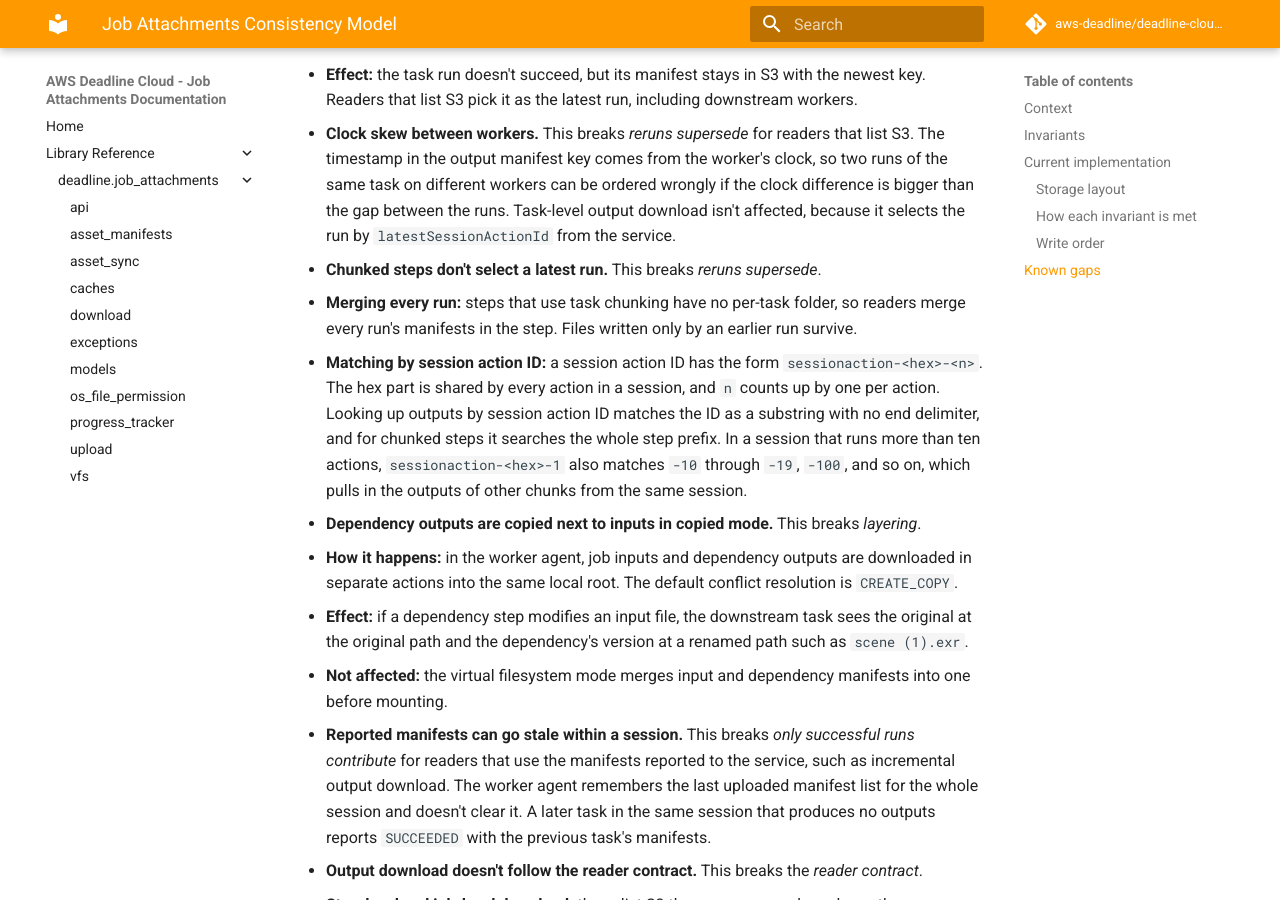
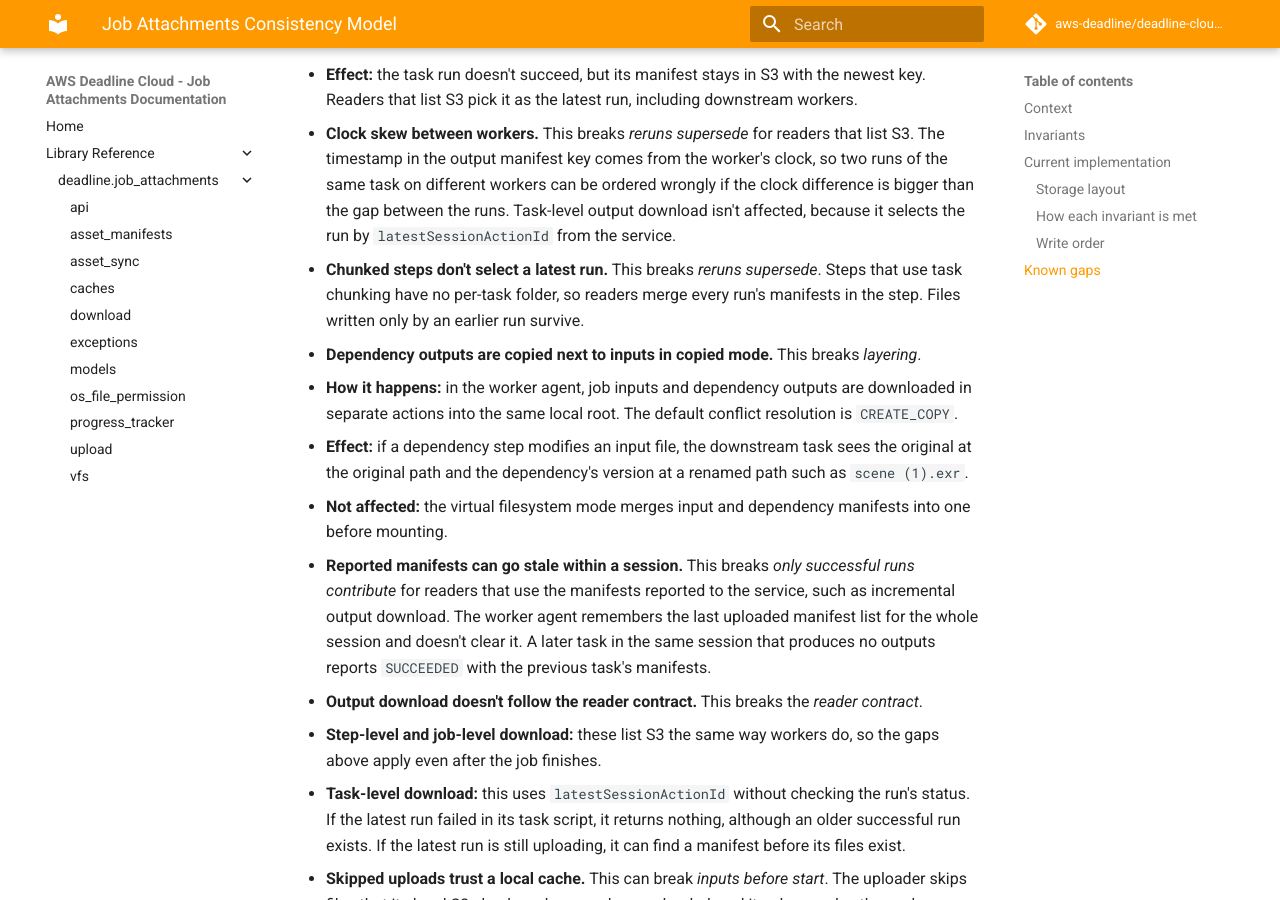
Before and after one commit to aws-deadline/deadline-cloud-job-attachments, an MkDocs documentation site: the page built from docs/design/consistency-model.md, in a window 1280 px wide and 900 px high, scrolled down 3517 px. Built offline with MkDocs 1.6.1 and Material for MkDocs 9.7.7, drawn with Linux system fonts in a browser that asks for light colours; comment, search, counter and statistics services are not loaded.

Commit message:
docs: move session action ID matching to an issue
The unterminated session action ID match is a bug rather than a
consistency-model gap. Tracked in #100.

Signed-off-by: Stephen Crowe <6042774+crowecawcaw@users.noreply.github.com>

```diff
--- a/docs/design/consistency-model.md
+++ b/docs/design/consistency-model.md
@@ -73,9 +73,7 @@ For each asset root, the manifest is written before the files it references (`S3
   - **How it happens:** the output upload fails, is canceled, or the worker dies after at least one manifest has been written. This includes a task with several asset roots where a later root fails.
   - **Effect:** the task run doesn't succeed, but its manifest stays in S3 with the newest key. Readers that list S3 pick it as the latest run, including downstream workers.
 - **Clock skew between workers.** This breaks *reruns supersede* for readers that list S3. The timestamp in the output manifest key comes from the worker's clock, so two runs of the same task on different workers can be ordered wrongly if the clock difference is bigger than the gap between the runs. Task-level output download isn't affected, because it selects the run by `latestSessionActionId` from the service.
-- **Chunked steps don't select a latest run.** This breaks *reruns supersede*.
-  - **Merging every run:** steps that use task chunking have no per-task folder, so readers merge every run's manifests in the step. Files written only by an earlier run survive.
-  - **Matching by session action ID:** a session action ID has the form `sessionaction-<hex>-<n>`. The hex part is shared by every action in a session, and `n` counts up by one per action. Looking up outputs by session action ID matches the ID as a substring with no end delimiter, and for chunked steps it searches the whole step prefix. In a session that runs more than ten actions, `sessionaction-<hex>-1` also matches `-10` through `-19`, `-100`, and so on, which pulls in the outputs of other chunks from the same session.
+- **Chunked steps don't select a latest run.** This breaks *reruns supersede*. Steps that use task chunking have no per-task folder, so readers merge every run's manifests in the step. Files written only by an earlier run survive.
 - **Dependency outputs are copied next to inputs in copied mode.** This breaks *layering*.
   - **How it happens:** in the worker agent, job inputs and dependency outputs are downloaded in separate actions into the same local root. The default conflict resolution is `CREATE_COPY`.
   - **Effect:** if a dependency step modifies an input file, the downstream task sees the original at the original path and the dependency's version at a renamed path such as `scene (1).exr`.
```
